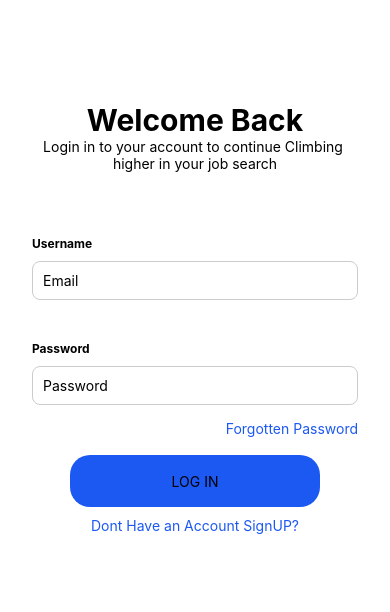
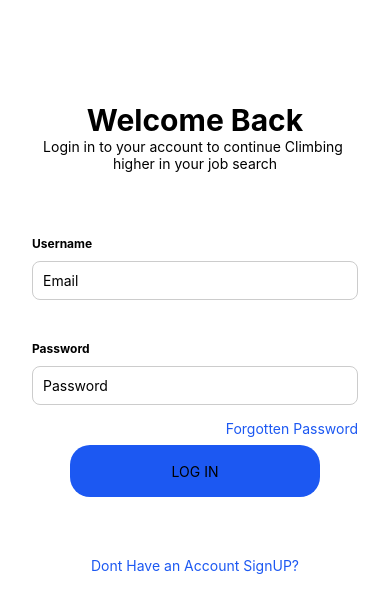
Before and after one commit to Marvidik/JobApp, a React Native app: screen / in a window 390 px wide. Shown: the top 612 px of the page. Built offline with nearby package versions, Linux system fonts and the light colour scheme.

Commit message:
about to start working with the django login api

```diff
--- a/components/ButtonComp.js
+++ b/components/ButtonComp.js
@@ -1,8 +1,8 @@
 import { View, Text,StyleSheet } from 'react-native'
 import React from 'react'
 
-export default function ButtonComp({color,write}) {
-    const sty=[styles.mainer,{backgroundColor:color}]
+export default function ButtonComp({color,write,style2}) {
+    const sty=[styles.mainer,{backgroundColor:color},style2]
   return (
     <View style={sty}>
       <Text>{write}</Text>
@@ -19,7 +19,6 @@ const styles = StyleSheet.create({
         justifyContent:"center",
         borderRadius:20,
         elevation:15,
-        top:50,
         alignSelf:"center"
     }
 })
--- a/components/TextInputComp.js
+++ b/components/TextInputComp.js
@@ -1,10 +1,11 @@
 import React from 'react';
 import { View, TextInput, Image, StyleSheet } from 'react-native';
 
-export default function NiceInputField({source,placeholder,decision}) {
+export default function NiceInputField({source,placeholder,decision,props}) {
   return (
     <View style={styles.inputContainer}>
       <TextInput
+        {...props}
         style={styles.input}
         placeholder={placeholder}
         secureTextEntry={decision}
--- a/package.json
+++ b/package.json
@@ -9,6 +9,7 @@
     "web": "expo start --web"
   },
   "dependencies": {
+    "axios": "^1.5.1",
     "expo": "~49.0.13",
     "expo-status-bar": "~1.6.0",
     "react": "18.2.0",
--- a/screens/LoginScreen.js
+++ b/screens/LoginScreen.js
@@ -1,9 +1,31 @@
-import { View, Text ,StyleSheet} from 'react-native'
-import React from 'react'
+import { View, Text ,StyleSheet,TouchableOpacity,TouchableHighlight} from 'react-native'
+import React, {useState} from 'react'
 import NiceInputField from '../components/TextInputComp'
 import ButtonComp from '../components/ButtonComp'
+import axios from 'axios'; // Import axios
+
+
 
 export default function LoginScreen() {
+
+  const [username, setUsername] = useState('');
+  const [password, setPassword] = useState('');
+
+  const handleLogin = async () => {
+    try {
+      const response = await axios.post('http://127.0.0.1:8000/login/', {
+        username,
+        password,
+      });
+
+      // Handle the response (e.g., store tokens, navigate to the next screen)
+      console.log('Login successful:', response.data);
+    } catch (error) {
+      // Handle login error (e.g., show error message)
+      console.error('Login error:', error,"rest abeg");
+    }
+  };
+
   return (
     <View style={styles.mainer}>
     <View style={styles.box1}>
@@ -13,15 +35,19 @@ export default function LoginScreen() {
     </View>
     <View style={styles.box2}>
         <Text style={styles.place}>Username</Text>
-        <NiceInputField placeholder={"Email"}/>
+        <NiceInputField placeholder={"Email"} onChangeText={text => setUsername(text)}/>
     </View>
 
     <View style={styles.box3}>
         <Text style={styles.place}>Password</Text>
-        <NiceInputField placeholder={"Password"} decision={true}/>
+        <NiceInputField placeholder={"Password"} decision={true} onChangeText={text => setPassword(text)}/>
     </View>
     <Text style={styles.pass}>Forgotten Password</Text>
-    <ButtonComp color={"#1C58F2"} write={"LOG IN"}/>
+    <TouchableOpacity onPress={handleLogin}>
+    <ButtonComp color={"#1C58F2"} write={"LOG IN"} style2={styles.but}/>
+    </TouchableOpacity>
+
+
     <Text style={styles.last}>Dont Have an Account SignUP?</Text>
     </View>
 
@@ -34,6 +60,9 @@ export default function LoginScreen() {
 const styles = StyleSheet.create({
     mainer:{
 
+    },
+    but:{
+    marginTop:40
     },
     box1:{
         paddingTop:102,
--- a/screens/OnbordingScreen.js
+++ b/screens/OnbordingScreen.js
@@ -11,7 +11,7 @@ export default function OnbordingScreen() {
       <View style={styles.textContainer}>
         <Text style={styles.text1}>Climb Higher With</Text>
         <Text style={styles.text1}>MyJob App</Text>
-        <ButtonComp color={"white"} write={"Start Searching"}/>
+        <ButtonComp color={"white"} write={"Start Searching"} style2={styles.but}/>
       </View>
     </View>
   );
@@ -24,6 +24,9 @@ const styles = StyleSheet.create({
     justifyContent: "center",
     flex: 1,
   },
+  but:{
+    marginTop:40
+    },
   image: {
     width: 349,
     height: 307,
```
Also changed, not shown: Api/ApiManager.js (added, +14 -0 lines), 1 other file (tests, documents, lock files or other folders).
